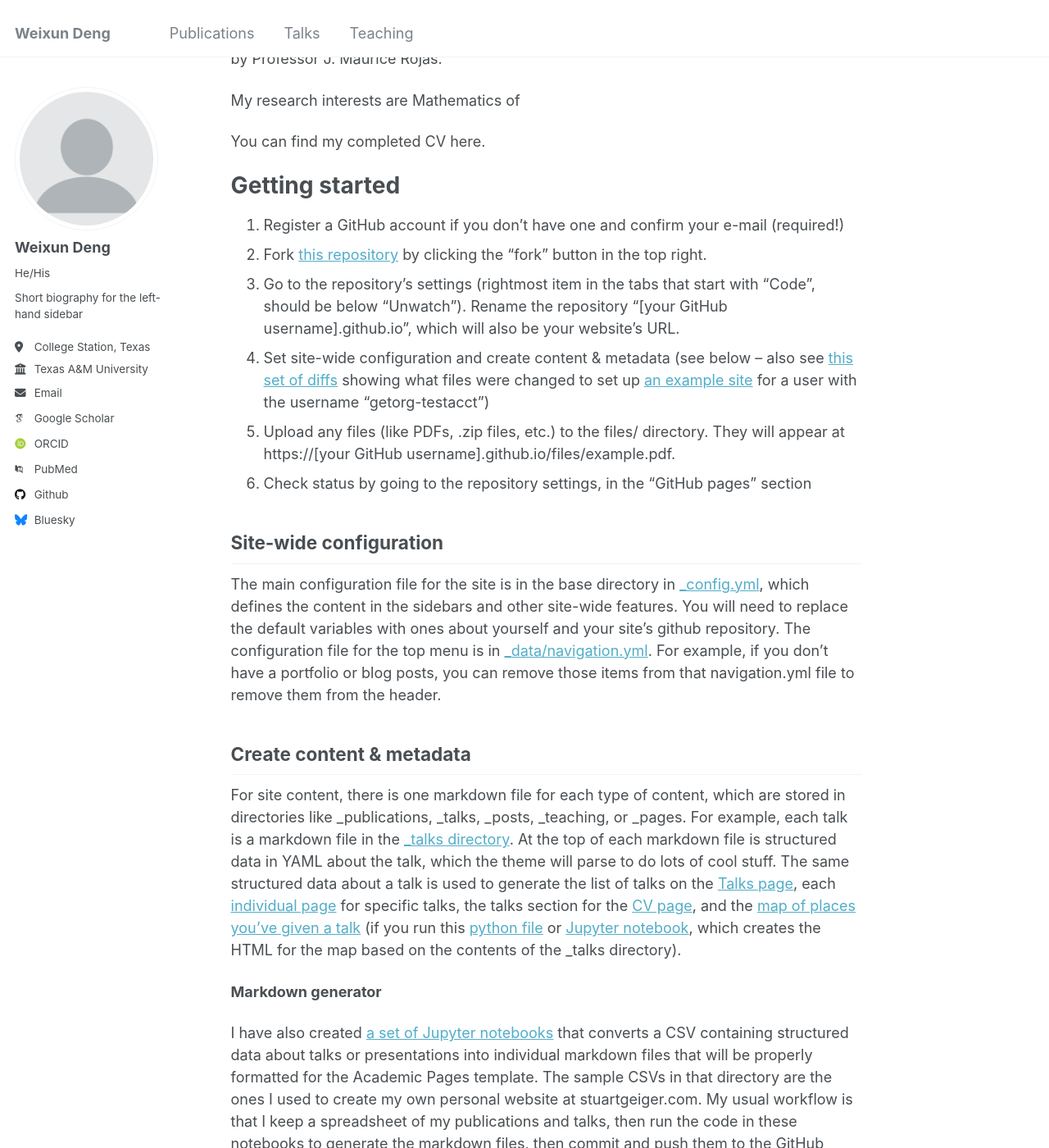
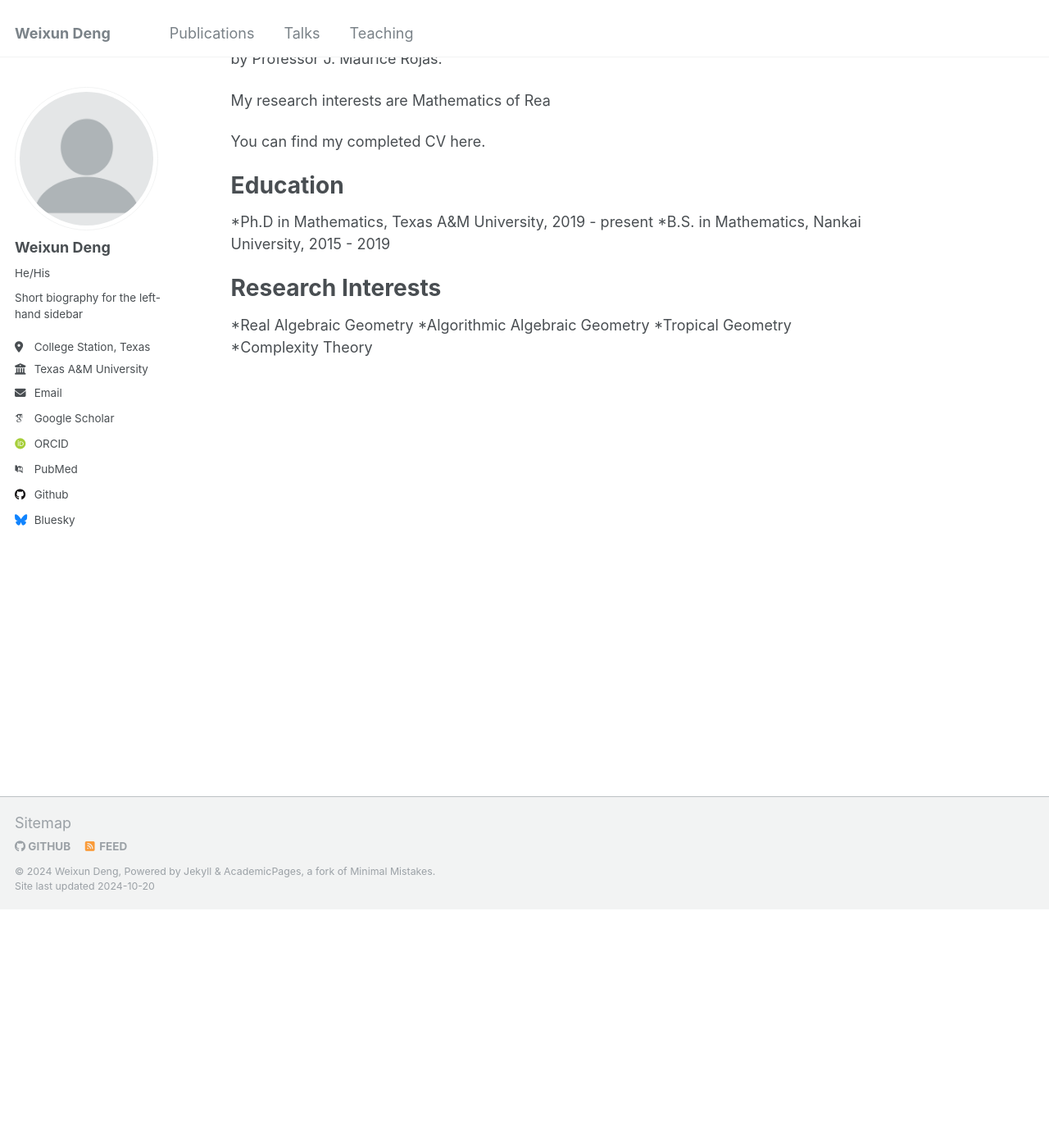
Before and after one commit to WeixunDeng/weixundeng.github.io, a Jekyll site: the page built from _pages/about.md, in a window 1280 px wide and 1400 px high, scrolled down 291 px. Shown: the whole window at 82% size. Built offline with Jekyll 4.4.1, drawn with Linux system fonts in a browser that asks for light colours; some web fonts are replaced; some of the changed text lies outside the part shown.

Commit message:
Update about.md

```diff
--- a/_pages/about.md
+++ b/_pages/about.md
@@ -15,39 +15,18 @@ About Me
 ======
 I am a Ph.D. student in the Department of Mathematics at Texas A&M University advised by Professor J. Maurice Rojas.
 
-My research interests are Mathematics of
+My research interests are Mathematics of Rea
 
 You can find my completed CV here.
 
-Getting started
+Education
 ======
-1. Register a GitHub account if you don't have one and confirm your e-mail (required!)
-1. Fork [this repository](https://github.com/academicpages/academicpages.github.io) by clicking the "fork" button in the top right.
-1. Go to the repository's settings (rightmost item in the tabs that start with "Code", should be below "Unwatch"). Rename the repository "[your GitHub username].github.io", which will also be your website's URL.
-1. Set site-wide configuration and create content & metadata (see below -- also see [this set of diffs](http://archive.is/3TPas) showing what files were changed to set up [an example site](https://getorg-testacct.github.io) for a user with the username "getorg-testacct")
-1. Upload any files (like PDFs, .zip files, etc.) to the files/ directory. They will appear at https://[your GitHub username].github.io/files/example.pdf.
-1. Check status by going to the repository settings, in the "GitHub pages" section
+*Ph.D in Mathematics, Texas A&M University, 2019 - present
+*B.S. in Mathematics, Nankai University, 2015 - 2019
 
-Site-wide configuration
-------
-The main configuration file for the site is in the base directory in [_config.yml](https://github.com/academicpages/academicpages.github.io/blob/master/_config.yml), which defines the content in the sidebars and other site-wide features. You will need to replace the default variables with ones about yourself and your site's github repository. The configuration file for the top menu is in [_data/navigation.yml](https://github.com/academicpages/academicpages.github.io/blob/master/_data/navigation.yml). For example, if you don't have a portfolio or blog posts, you can remove those items from that navigation.yml file to remove them from the header.
-
-Create content & metadata
-------
-For site content, there is one markdown file for each type of content, which are stored in directories like _publications, _talks, _posts, _teaching, or _pages. For example, each talk is a markdown file in the [_talks directory](https://github.com/academicpages/academicpages.github.io/tree/master/_talks). At the top of each markdown file is structured data in YAML about the talk, which the theme will parse to do lots of cool stuff. The same structured data about a talk is used to generate the list of talks on the [Talks page](https://academicpages.github.io/talks), each [individual page](https://academicpages.github.io/talks/2012-03-01-talk-1) for specific talks, the talks section for the [CV page](https://academicpages.github.io/cv), and the [map of places you've given a talk](https://academicpages.github.io/talkmap.html) (if you run this [python file](https://github.com/academicpages/academicpages.github.io/blob/master/talkmap.py) or [Jupyter notebook](https://github.com/academicpages/academicpages.github.io/blob/master/talkmap.ipynb), which creates the HTML for the map based on the contents of the _talks directory).
-
-**Markdown generator**
-
-I have also created [a set of Jupyter notebooks](https://github.com/academicpages/academicpages.github.io/tree/master/markdown_generator
-) that converts a CSV containing structured data about talks or presentations into individual markdown files that will be properly formatted for the Academic Pages template. The sample CSVs in that directory are the ones I used to create my own personal website at stuartgeiger.com. My usual workflow is that I keep a spreadsheet of my publications and talks, then run the code in these notebooks to generate the markdown files, then commit and push them to the GitHub repository.
-
-How to edit your site's GitHub repository
-------
-Many people use a git client to create files on their local computer and then push them to GitHub's servers. If you are not familiar with git, you can directly edit these configuration and markdown files directly in the github.com interface. Navigate to a file (like [this one](https://github.com/academicpages/academicpages.github.io/blob/master/_talks/2012-03-01-talk-1.md) and click the pencil icon in the top right of the content preview (to the right of the "Raw | Blame | History" buttons). You can delete a file by clicking the trashcan icon to the right of the pencil icon. You can also create new files or upload files by navigating to a directory and clicking the "Create new file" or "Upload files" buttons.
-
-Example: editing a markdown file for a talk
-![Editing a markdown file for a talk](/images/editing-talk.png)
-
-For more info
-------
-More info about configuring Academic Pages can be found in [the guide](https://academicpages.github.io/markdown/). The [guides for the Minimal Mistakes theme](https://mmistakes.github.io/minimal-mistakes/docs/configuration/) (which this theme was forked from) might also be helpful.
+Research Interests
+======
+*Real Algebraic Geometry
+*Algorithmic Algebraic Geometry
+*Tropical Geometry
+*Complexity Theory
```
